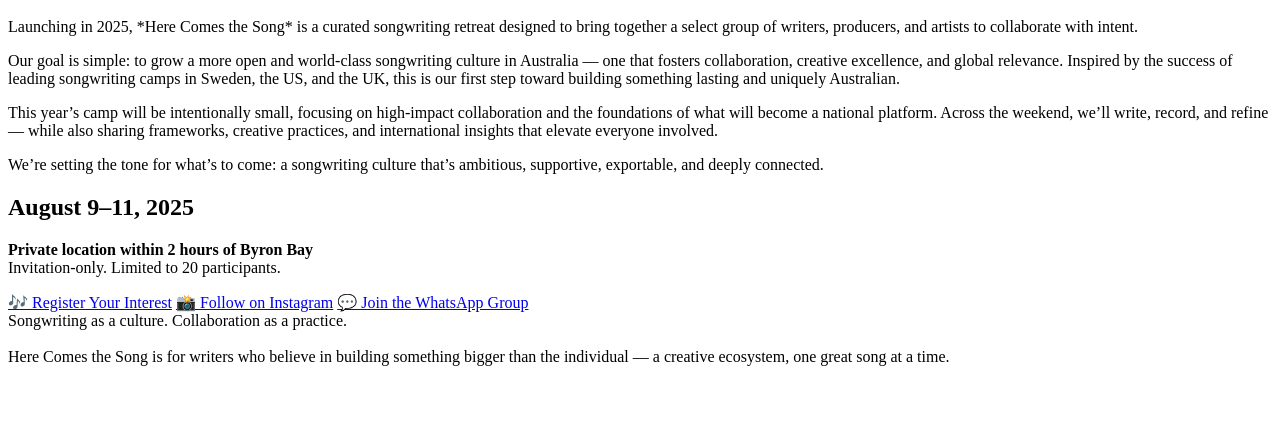
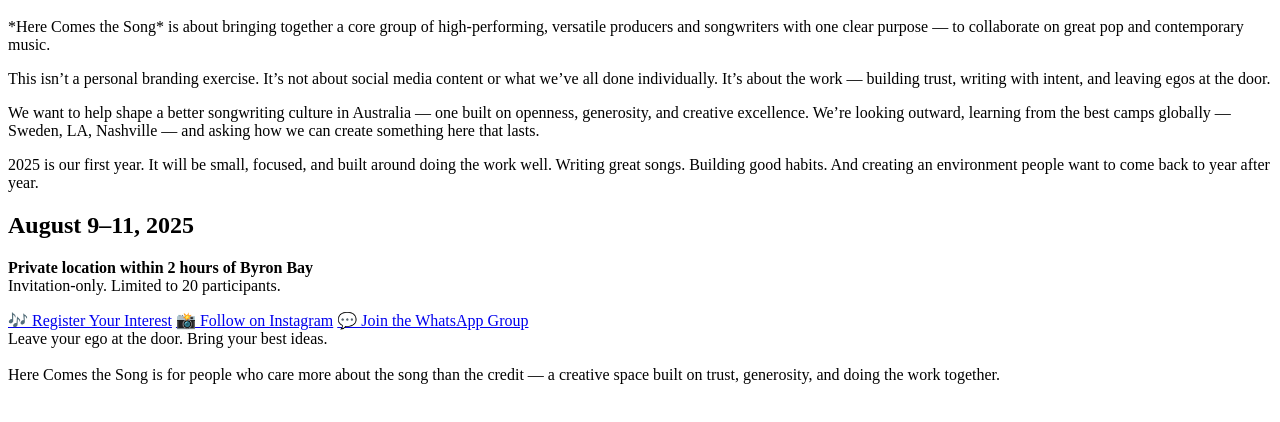
Before and after one commit to happysad2/songcamp, a plain HTML site: page index.html in a window 1280 px wide. Shown: the part 48-470 px from the top of the page. Drawn offline with Linux system fonts and the light colour scheme.

Commit message:
refining concept in copy

```diff
--- a/index.html
+++ b/index.html
@@ -1,12 +1,12 @@
 <h1>Here Comes the Song — Australia’s Songwriting Camp</h1>
 
-<p>Launching in 2025, *Here Comes the Song* is a curated songwriting retreat designed to bring together a select group of writers, producers, and artists to collaborate with intent.</p>
+<p>*Here Comes the Song* is about bringing together a core group of high-performing, versatile producers and songwriters with one clear purpose — to collaborate on great pop and contemporary music.</p>
 
-<p>Our goal is simple: to grow a more open and world-class songwriting culture in Australia — one that fosters collaboration, creative excellence, and global relevance. Inspired by the success of leading songwriting camps in Sweden, the US, and the UK, this is our first step toward building something lasting and uniquely Australian.</p>
+<p>This isn’t a personal branding exercise. It’s not about social media content or what we’ve all done individually. It’s about the work — building trust, writing with intent, and leaving egos at the door.</p>
 
-<p>This year’s camp will be intentionally small, focusing on high-impact collaboration and the foundations of what will become a national platform. Across the weekend, we’ll write, record, and refine — while also sharing frameworks, creative practices, and international insights that elevate everyone involved.</p>
+<p>We want to help shape a better songwriting culture in Australia — one built on openness, generosity, and creative excellence. We’re looking outward, learning from the best camps globally — Sweden, LA, Nashville — and asking how we can create something here that lasts.</p>
 
-<p>We’re setting the tone for what’s to come: a songwriting culture that’s ambitious, supportive, exportable, and deeply connected.</p>
+<p>2025 is our first year. It will be small, focused, and built around doing the work well. Writing great songs. Building good habits. And creating an environment people want to come back to year after year.</p>
 
 <h2>August 9–11, 2025</h2>
 <p><strong>Private location within 2 hours of Byron Bay</strong><br>
@@ -17,6 +17,6 @@ Invitation-only. Limited to 20 participants.</p>
 <a class="cta" href="https://chat.whatsapp.com/SongCampGroup" target="_blank">💬 Join the WhatsApp Group</a>
 
 <footer>
-Songwriting as a culture. Collaboration as a practice.<br><br>
-Here Comes the Song is for writers who believe in building something bigger than the individual — a creative ecosystem, one great song at a time.
+Leave your ego at the door. Bring your best ideas.<br><br>
+Here Comes the Song is for people who care more about the song than the credit — a creative space built on trust, generosity, and doing the work together.
 </footer>
```
